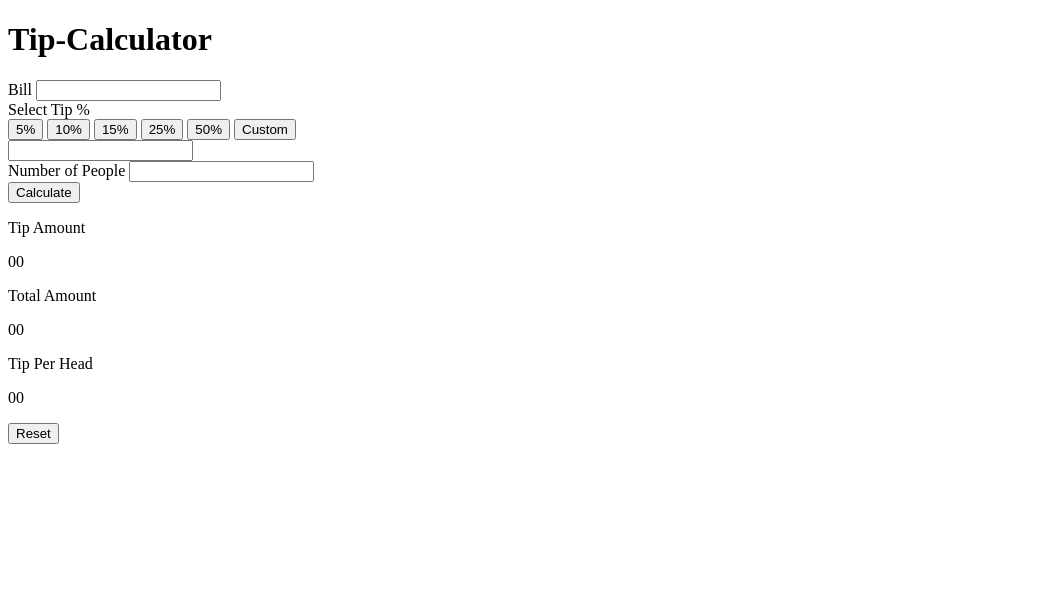
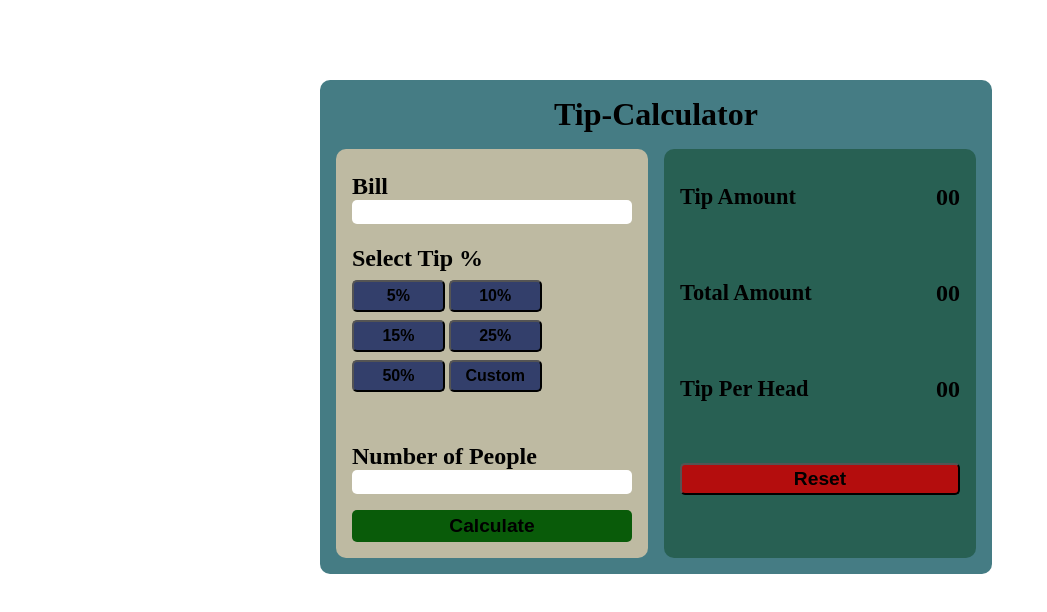
Before and after one commit to Rahulbiswas0675/TipCalculator, a plain HTML site: page index.html in a window 1280 px wide. Shown: the whole page, without its empty margins (0-1047 px from the left). Drawn offline with Linux system fonts and the light colour scheme.

Commit message:
Update style.css

```diff
--- a/style.css
+++ b/style.css
@@ -1,71 +1,130 @@
-
-let tipinput;
-
-let TipAmountTag = document.getElementById('tipamount');
-let TotalAmountTag = document.getElementById('total');
-let TipAheadTag = document.getElementById('tipahead');
-
-let billinp = document.getElementById('bill');
-let personinp = document.getElementById('people');
-
-let custominputtag = document.getElementById('custominput');
-
-TipAmountTag.innerHTML = "00";
-TotalAmountTag.innerHTML = "00";
-TipAheadTag.innerHTML = "00";
-
-//TipAmount_Value_Set_________
-function tip1() {
-    tipinput = 0.05;
+*{
+    width: 100%;
+    margin: 0;
+    padding: 0;
 }
-function tip2() {
-    tipinput = 0.10;
+.Calculator{
+    margin-top: 5rem;
+    background-color: rgba(12, 84, 95, 0.764);
+    width: 50%;
+    /* height: 26rem; */
+    margin-left: 25%;
+    padding: 1rem;
+    border-radius: 10px;
 }
-function tip3() {
-    tipinput = 0.15;
+h1{
+    text-align: center;
 }
-function tip4() {
-    tipinput = 0.25;
+.cal-continear{
+    margin-top: 1rem;
+    display: flex;
+    gap: 1rem;
 }
-function tip5() {
-    tipinput = 0.50;
+.contanear{
+    padding: 16px;
+    border-radius: 10px;
+    background-color: rgba(241, 213, 175, 0.707);
 }
-//TipAmount_Custom-Input-tag-style-change_
-function custom() {
-    custominputtag.style.visibility = "visible";
+.bill{
+    margin-top: 8px;
 }
-//TipAmount_Custom_Value_Set_____________
-function customValue(val) {
-    tipinput = val / 100;
+.input{
+    height: 1.5rem;
+    border-radius: 5px;
+    border: none;
 }
-function calculat() {
-    //Calculat_Input_Value_________________________________
-    const bill = document.getElementById('bill').value;
-    const person = document.getElementById('people').value;
-
-    if (bill && person && tipinput) {
-        //Math_________________________________________________
-        const TipAmount = tipinput * bill;
-        const TotalAmount = TipAmount + Number(bill);
-        const TipAhead = TipAmount / person;
-        //Display_Upgrade______________________________________
-        TipAmountTag.innerHTML = TipAmount;
-        TotalAmountTag.innerHTML = TotalAmount;
-        TipAheadTag.innerHTML = TipAhead;
-    } else {
-        alert("Please Fill The From");
-    }
+label{
+    font-size: 1.5rem;
+    font-weight: bold;
 }
-function reset() {
-    //Calculat_Upgrade____________________
-    tipinput = "";
-    billinp.value = "";
-    personinp.value = "";
-    custominputtag.value = "";
-    //Display_Upgrade_____________________
-    TipAmountTag.innerHTML = "00";
-    TotalAmountTag.innerHTML = "00";
-    TipAheadTag.innerHTML = "00";
-    //Change _Style_______________________
-    custominputtag.style.visibility = "hidden";
+.tips{
+    margin-top: 1.3rem;
 }
+.pers{
+    display:flexbox;
+    flex-wrap: wrap;
+    margin-bottom: 8px;
+}
+.pers-btn{
+    width: 5.8rem;
+    height: 2rem;
+    margin-top: 8px;
+    border-radius: 5px;
+    /* border: none; */
+    cursor: pointer;
+    font-size: 1rem;
+    font-weight: bold;
+    background-color: rgba(16, 31, 93, 0.793);
+}
+.pers-btn:hover{
+    background-color: rgba(70, 98, 208, 0.793);
+}
+#custominput{
+    visibility: hidden;
+}
+.people{
+    margin-top: 1.2rem;
+}
+#Calculat{
+    height: 2rem;
+    border-radius: 5px;
+    border: none;
+    font-size: 1.2rem;
+    font-weight: bold;
+    margin-top: 1rem;
+    cursor: pointer;
+    background-color: rgb(9, 91, 9);
+}
+#Calculat:hover{
+    background-color: rgb(3, 167, 3);
+}
+.display{
+    padding: 16px;
+    border-radius: 10px;
+    background-color: rgba(16, 72, 44, 0.541);
+    display: flex;
+    flex-direction: column;
+}
+.tip-amount{
+    display: flex;
+    justify-content: space-between;
+    height: 4rem;
+    align-items: center;
+}
+.total{
+    display: flex;
+    justify-content: space-between;
+    margin-top: 2rem;
+    height: 4rem;
+    align-items: center;
+}
+.tip-per-head{
+    display: flex;
+    justify-content: space-between;
+    margin-top: 2rem;
+    height: 4rem;
+    align-items: center;
+}
+.pera{
+    font-size: 1.4rem;
+    font-weight: bold;
+}
+.amount{
+    font-size: 1.5rem;
+    font-weight: bold;
+    text-align: end;
+    /* overflow: hidden; */
+}
+#reset{
+    height: 2rem;
+    border-radius: 5px;
+    /* border: none; */
+    font-size: 1.2rem;
+    font-weight: bold;
+    margin-top: 2.6rem;
+    cursor: pointer;
+    background-color: rgb(180, 13, 13);
+}
+#reset:hover{
+    background-color: red;
+}
```
